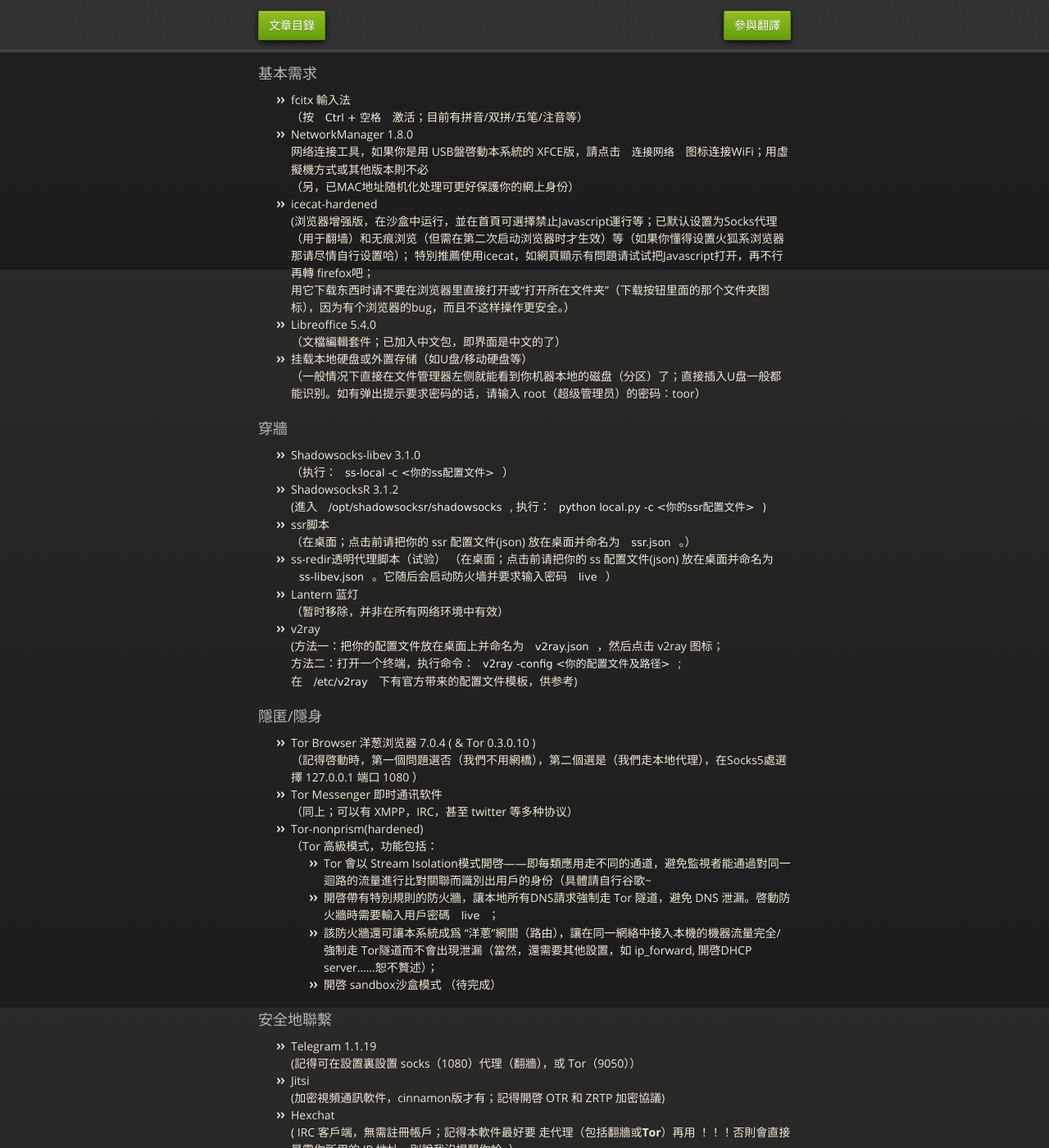
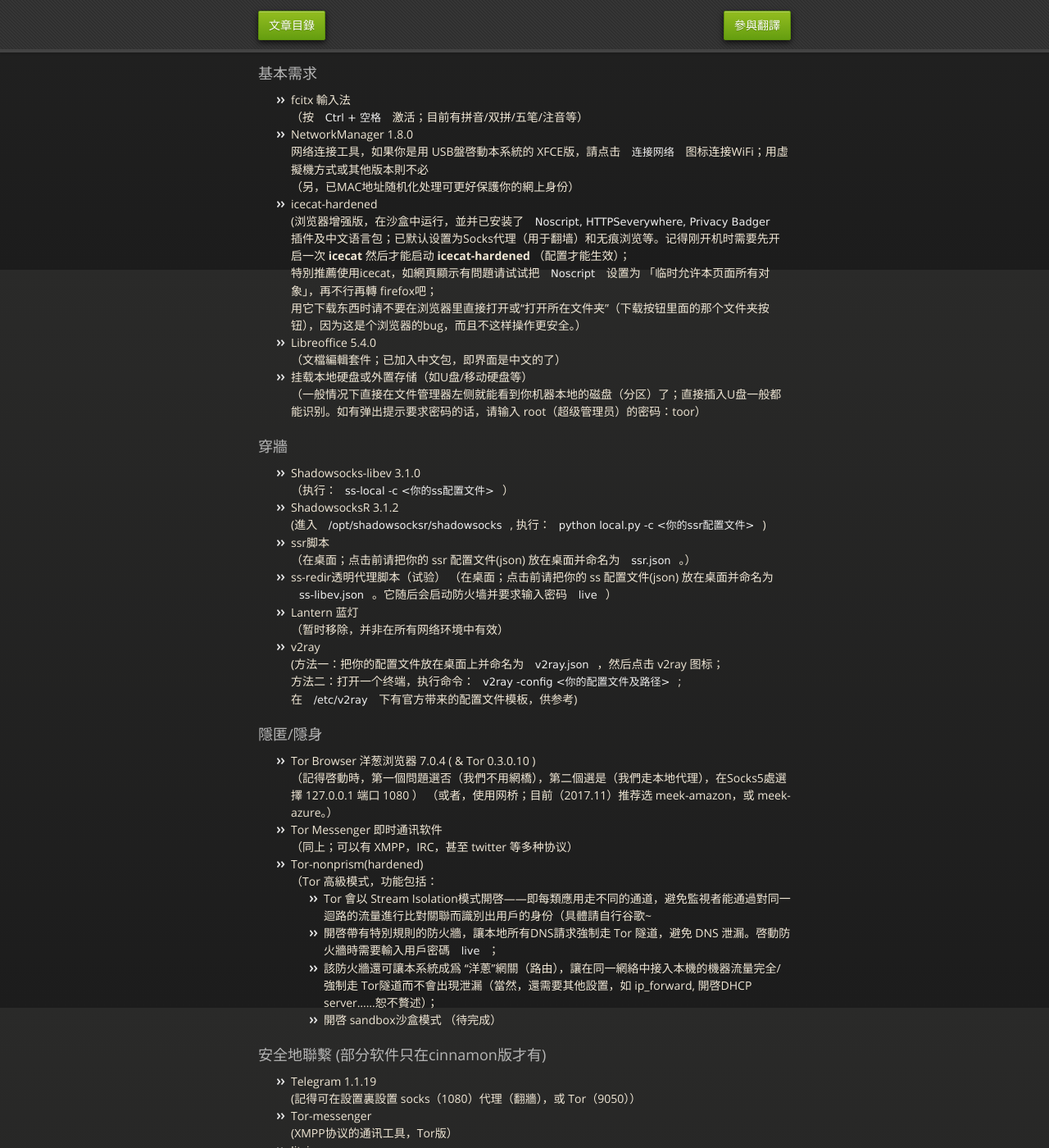
Before and after one commit to mdrights/os-observe, a Jekyll site: the page built from docs/LiveSlak-Users-Guide.md, in a window 1280 px wide and 1400 px high, scrolled down 571 px. Shown: the whole window at 82% size. Built offline with Jekyll 4.4.1, drawn with Linux system fonts in a browser that asks for light colours; some of the changed text lies outside the part shown.

Commit message:
1110 update

```diff
--- a/docs/LiveSlak-Users-Guide.md
+++ b/docs/LiveSlak-Users-Guide.md
@@ -36,9 +36,9 @@
 	网络连接工具，如果你是用 USB盤啓動本系統的 XFCE版，請点击 `连接网络` 图标连接WiFi；用虛擬機方式或其他版本則不必
 	（另，已MAC地址随机化处理可更好保護你的網上身份）
 - icecat-hardened
-	(浏览器增强版，在沙盒中运行，並在首頁可選擇禁止Javascript運行等；已默认设置为Socks代理（用于翻墙）和无痕浏览（但需在第二次启动浏览器时才生效）等（如果你懂得设置火狐系浏览器那请尽情自行设置哈）；
-	特別推薦使用icecat，如網頁顯示有問題请试试把Javascript打开，再不行再轉 firefox吧；
-	用它下载东西时请不要在浏览器里直接打开或“打开所在文件夹”（下载按钮里面的那个文件夹图标），因为有个浏览器的bug，而且不这样操作更安全。）
+	(浏览器增强版，在沙盒中运行，並并已安装了 `Noscript, HTTPSeverywhere, Privacy Badger` 插件及中文语言包；已默认设置为Socks代理（用于翻墙）和无痕浏览等。**记得刚开机时需要先开启一次 icecat 然后才能启动 icecat-hardened** （配置才能生效）；
+	特別推薦使用icecat，如網頁顯示有問題请试试把 `Noscript` 设置为 「临时允许本页面所有对象」，再不行再轉 firefox吧；
+	用它下载东西时请**不要**在浏览器里直接打开或“打开所在文件夹”（下载按钮里面的那个文件夹按钮），因为这是个浏览器的bug，而且不这样操作更安全。）
 - Libreoffice 5.4.0
 	（文檔編輯套件；已加入中文包，即界面是中文的了）
 - 挂载本地硬盘或外置存储（如U盘/移动硬盘等）
@@ -64,6 +64,7 @@
 ### 隱匿/隱身
 - Tor Browser 洋葱浏览器 7.0.4 ( & Tor 0.3.0.10 )
 	（記得啓動時，第一個問題選否（我們不用網橋），第二個選是（我們走本地代理），在Socks5處選擇 127.0.0.1 端口 1080 ）
+	（或者，使用网桥；目前（2017.11）推荐选 meek-amazon，或 meek-azure。）
 - Tor Messenger 即时通讯软件
 	（同上；可以有 XMPP，IRC，甚至 twitter 等多种协议）
 - Tor-nonprism(hardened)
@@ -73,15 +74,21 @@
 	3. 該防火牆還可讓本系統成爲 “洋蔥”網關（路由），讓在同一網絡中接入本機的機器流量完全/強制走 Tor隧道而不會出現泄漏（當然，還需要其他設置，如 ip_forward, 開啓DHCP server……恕不贅述）；
 	4. 開啓 sandbox沙盒模式 （待完成）
 
-### 安全地聯繫
+### 安全地聯繫 (部分软件只在cinnamon版才有)
 - Telegram 1.1.19
 	(記得可在設置裏設置 socks（1080）代理（翻牆），或 Tor（9050））
+- Tor-messenger
+	(XMPP协议的通讯工具，Tor版）
 - Jitsi
-	(加密視頻通訊軟件，cinnamon版才有；記得開啓 OTR 和 ZRTP 加密協議)
+	(加密視頻通訊軟件（也是XMPP协议的）；記得開啓 OTR 和 ZRTP 加密協議)
 - Hexchat
 	( IRC 客戶端，無需註冊帳戶；記得本軟件最好要 **走代理（包括翻牆或Tor）再用** ！！！否則會直接暴露你所用的 IP 地址，別說我沒提醒你蛤~）
 - Signal-Desktop 桌面版
 	（加密通讯软件；须先在移动设备安装Signal客户端，并有帐号）
+- Riot-web
+	（新型“邦联化”聊天/协作工具，可以完美桥接 IRC，slack 等平台）
+- qTox
+	（p2p架构的（去中心化）通讯工具）
 
 ### 加密大法
 - VeraCrypt
```
